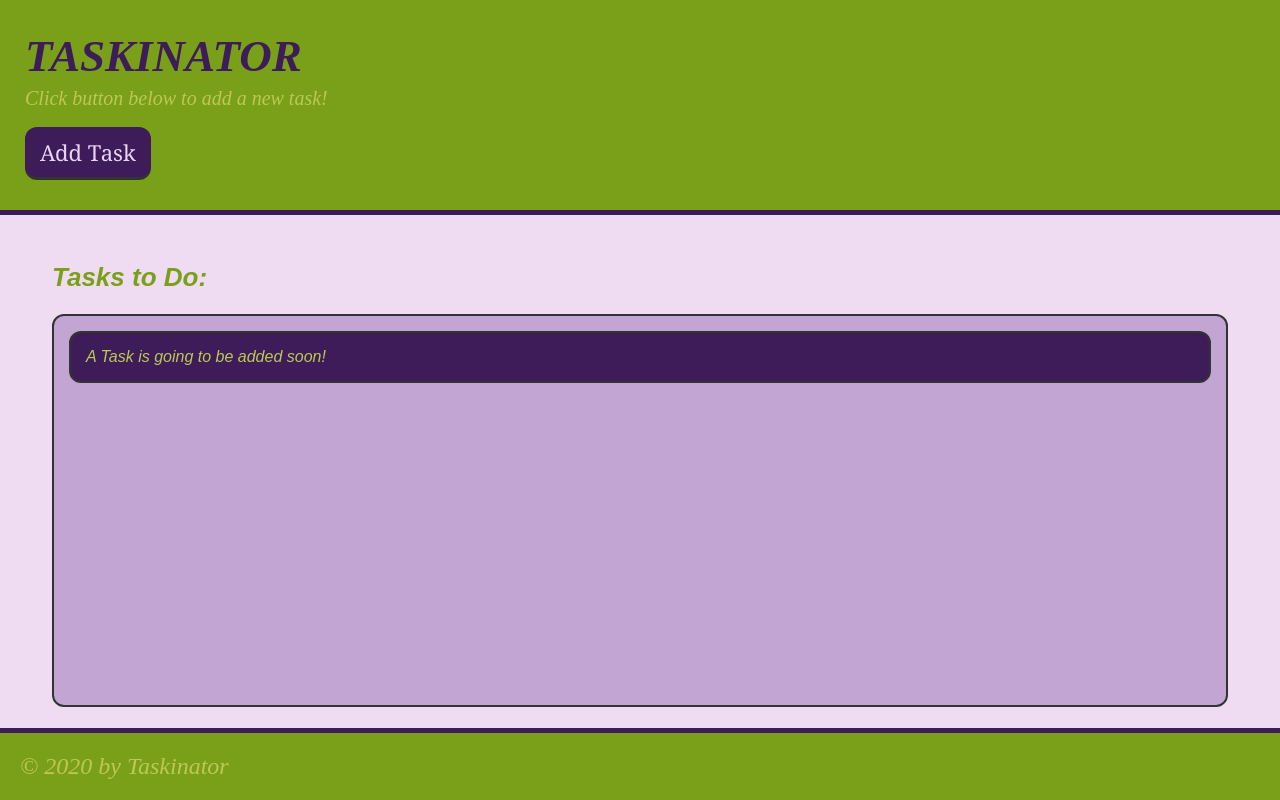
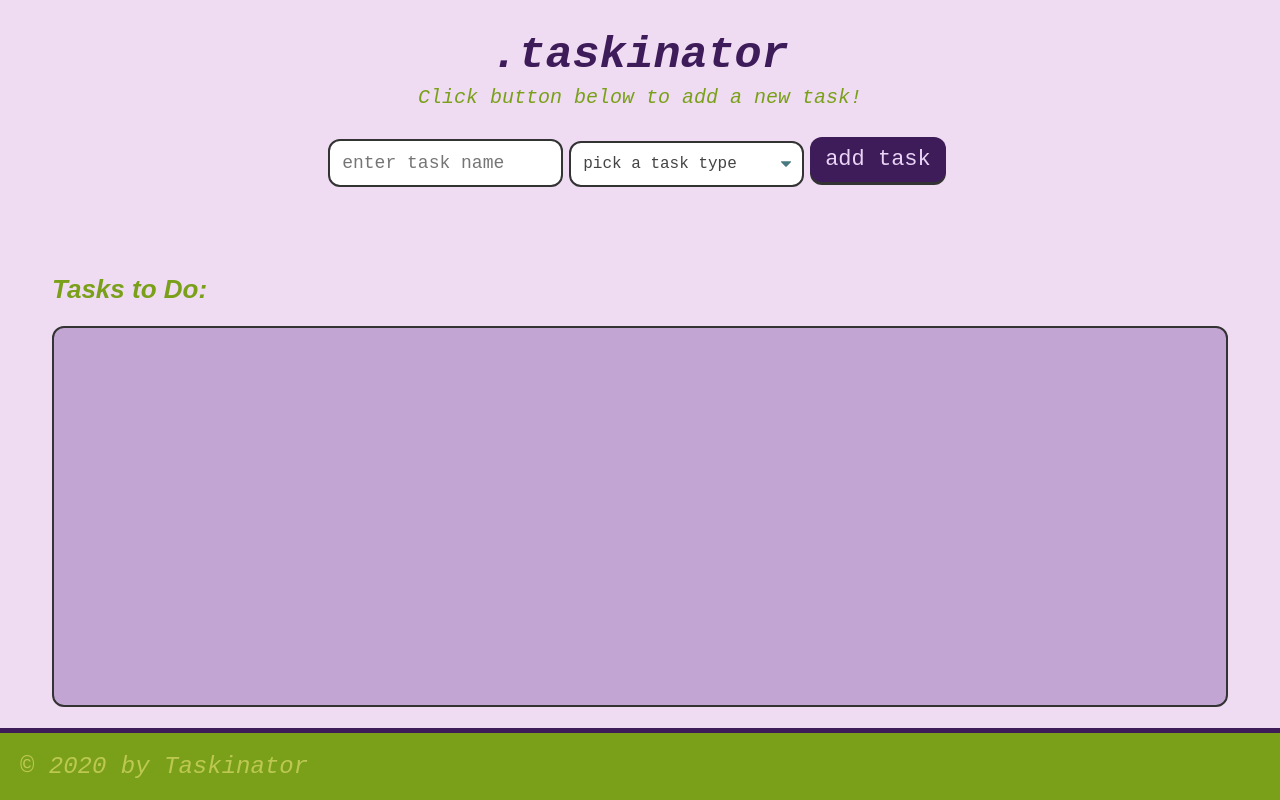
Before and after one commit to 3lyDaley/taskinator, a plain HTML site: page index.html in a window 1280 px wide. Drawn offline with Linux system fonts and the light colour scheme.

Commit message:
added HTML elements for task form

```diff
--- a/assets/css/style.css
+++ b/assets/css/style.css
@@ -8,7 +8,7 @@
   --tertiary: rgb(189, 200, 83);
   --grey: rgb(51, 51, 51);
   font-size: 62.5%;
-  --primaryFont: amagro;
+  --primaryFont: monospace, 'Courier new', courier;
   --secondaryFont: arial;
 }
 
@@ -26,13 +26,15 @@ body {
 }
 
 header {
-  background: var(--secondary);
   padding: 30px 25px;
-  border-bottom: 5px solid var(--primary);
+  width: 60%;
+  text-align: center;
+  align-self: center;
 }
 
 header p {
-  color: var(--tertiary);
+  text-align: center;
+  color: var(--secondary);
   margin: 5px 0 20px;
   font-size: 2rem;
 }
@@ -49,11 +51,12 @@ form {
 }
 
 form input {
+  font-family: var(--primaryFont);
   outline: none;
   border: none;
   padding: 12px;
-  width: 100%;
-  font-size: 2.2rem;
+  width: 33%;
+  font-size: 1.8rem;
   border: 2px solid var(--grey);
   border-radius: 12px;
 }
@@ -73,6 +76,7 @@ footer {
 }
 
 .page-title {
+  text-align: center;
   color: var(--primary);
   margin-bottom: 5px;
   margin-top: 0;
@@ -141,7 +145,8 @@ footer {
 }
 
 .btn {
-  font-family: Georgia, 'Times New Roman', Times, serif;
+  font-family: var(--primaryFont);
+  text-align: center;
   color:rgb(234, 211, 245);
   outline: none;
   border: none;
@@ -175,11 +180,11 @@ footer {
 
 .select-dropdown,
 .select-status {
-  display: block;
-  font-size: 2.2rem;
+  font-family: monospace, Courier;
+  font-size: 1.6rem;
   color: #444;
   padding: 12px;
-  width: 100%;
+  width: 33%;
   max-width: 100%;
   margin: 0;
   border: 2px solid var(--grey);
--- a/index.html
+++ b/index.html
@@ -10,21 +10,29 @@
 <body>
   <header>
 
-    <h1 class="page-title">TASKINATOR</h1>
+    <h1 class="page-title">.taskinator</h1>
     <p> Click button below to add a new task!</p>
-    <button class="btn" id="save-task"> Add Task </button>
+    <form id="task-form">
+      <div class="form-group">
+        <input type="text" name="task-name" placeholder="enter task name"/>
+        <select name="task-type" class="select-dropdown">
+          <option value ="" disabled selected>pick a task type</option>
+          <option value ="print">print</option>
+          <option value="web">web</option>
+          <option value="mobile">mobile</option>
+        </select>
+        <button class="btn" id="save-task" type="submit"> add task </button>
+      </div>
+    </form>
 
   </header>
 
   <main class="page-content">
     <section class="task-list-wrapper">
+
       <h2 class="list-title"> Tasks to Do: </h2>
+      <ul class="task-list" id="tasks-to-do"></ul>
 
-      <ul class="task-list" id="tasks-to-do">
-        <li class="task-item">
-          A Task is going to be added soon!
-        </li>
-      </ul>
     </section>
   </main>
 
```
